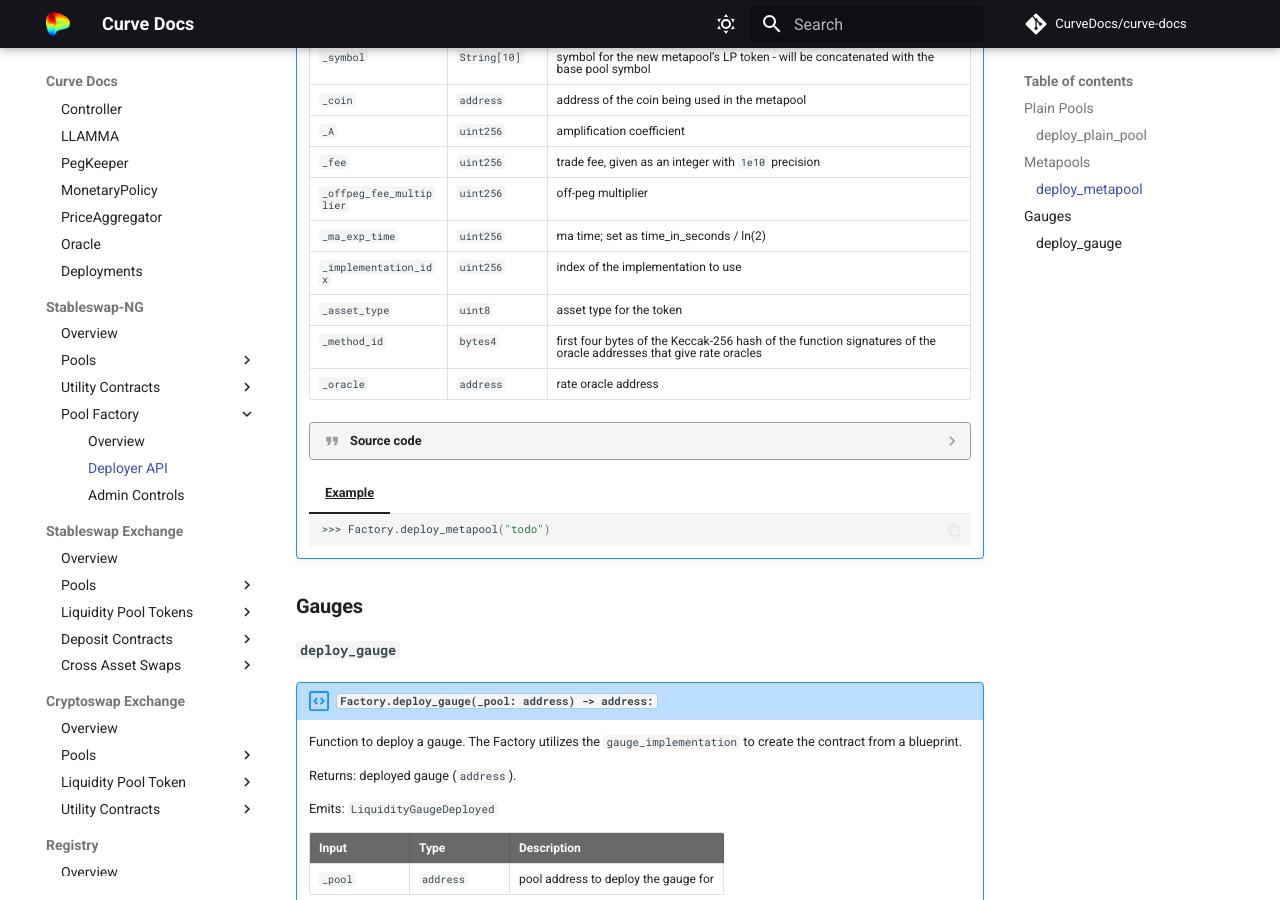
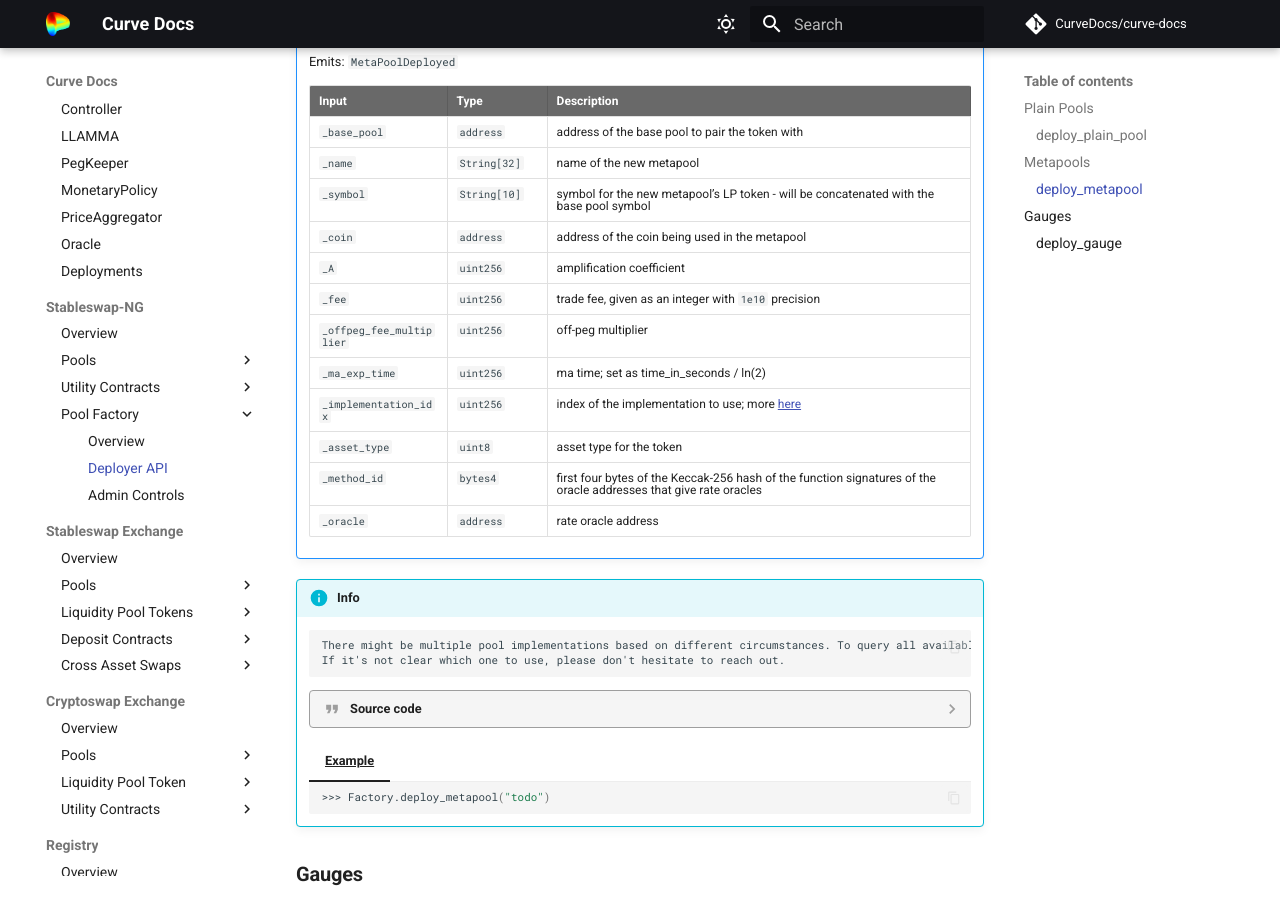
Before and after one commit to CurveDocs/curve-docs, an MkDocs documentation site: the page built from docs/stableswap-ng_exchange/factory/deploy.md, in a window 1280 px wide and 900 px high, scrolled down 2290 px. Built offline with MkDocs 1.6.1 and Material for MkDocs 9.7.7, drawn with Linux system fonts in a browser that asks for light colours; comment, search, counter and statistics services are not loaded; some of the changed text lies outside the part shown.

Commit message:
note for implementation id

```diff
--- a/docs/stableswap-ng_exchange/factory/deploy.md
+++ b/docs/stableswap-ng_exchange/factory/deploy.md
@@ -37,11 +37,14 @@ Limitations when deploying stableswap-ng pools:
     | `_fee` |  `uint256` | trade fee, given as an integer with `1e10` precision |
     | `_offpeg_fee_multiplier` |  `uint256` | off-peg multiplier |
     | `_ma_exp_time` |  `uint256` | ma time; set as time_in_seconds / ln(2) |
-    | `_implementation_idx` |  `uint256` | index of the implementation to use |
+    | `_implementation_idx` |  `uint256` | index of the implementation to use; more [here](../factory/overview.md#implementations) |
     | `_asset_type` |  `DynArray[uint8, MAX_COINS]` | asset type of the pool as an integer |
     | `_methods_id` |  `DynArray[bytes4, MAX_COINS]` | array of first four bytes of the Keccak-256 hash of the function signatures of the oracle addresses that give rate oracles |
     | `_oracles` |  `DynArray[address, MAX_COINS]` | array of rate oracle addresses |
 
+    !!!info
+        There might be multiple pool implementations based on different circumstances. To query all available ones, see [here](../factory/overview.md#pool_implementations).
+        If it's not clear which one to use, please don't hesitate to reach out.
 
     ??? quote "Source code"
 
@@ -210,11 +213,14 @@ Limitations when deploying meta pools:
     | `_fee` |  `uint256` | trade fee, given as an integer with `1e10` precision |
     | `_offpeg_fee_multiplier` |  `uint256` | off-peg multiplier |
     | `_ma_exp_time` |  `uint256` | ma time; set as time_in_seconds / ln(2) |
-    | `_implementation_idx` |  `uint256` | index of the implementation to use |
+    | `_implementation_idx` |  `uint256` | index of the implementation to use; more [here](../factory/overview.md#implementations) |
     | `_asset_type` |  `uint8` | asset type for the token |
     | `_method_id` |  `bytes4` | first four bytes of the Keccak-256 hash of the function signatures of the oracle addresses that give rate oracles |
     | `_oracle` |  `address` | rate oracle address |
 
+!!!info
+        There might be multiple pool implementations based on different circumstances. To query all available ones, see [here](../factory/overview.md#metapool_implementations).
+        If it's not clear which one to use, please don't hesitate to reach out.
 
     ??? quote "Source code"
 
```
Also changed, not shown: docs/stableswap-ng_exchange/factory/overview.md (+3 -2 lines).
